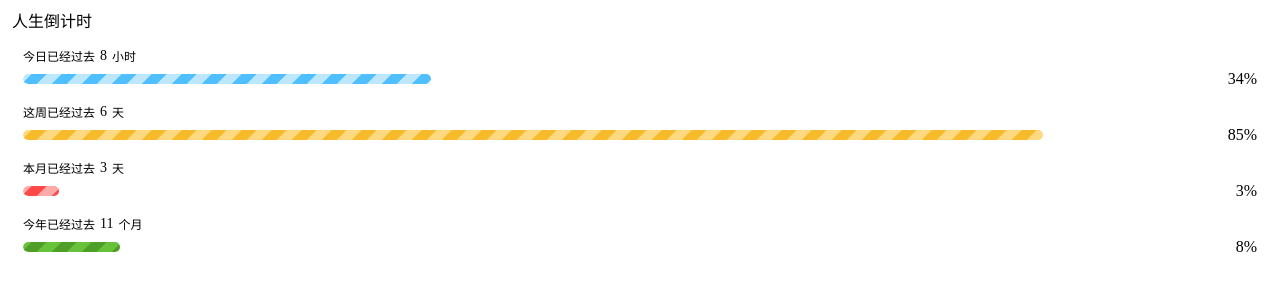
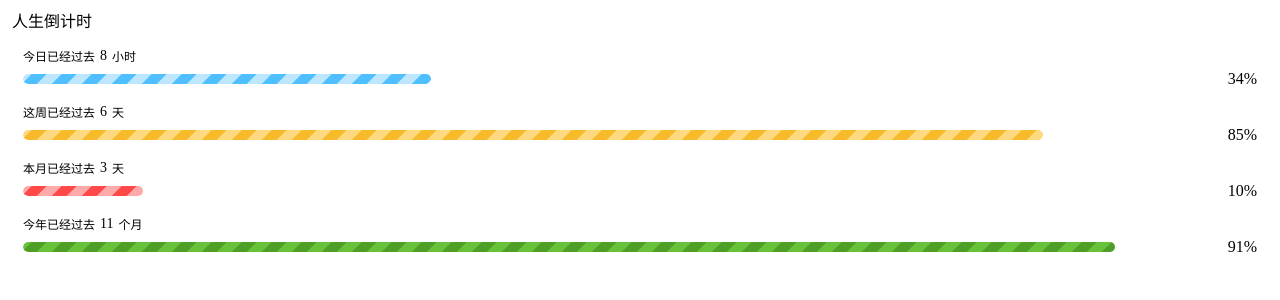
Before and after one commit to neila-a/countdown.js, a Next.js app: page / in a window 1280 px wide. Shown: the top 300 px of the page. Built offline with nearby package versions, Linux system fonts and the light colour scheme.

Commit message:
修改数值计算

```diff
--- a/pages/index.tsx
+++ b/pages/index.tsx
@@ -41,11 +41,11 @@
                 let year = new Date().getFullYear();
                 let calcDate = new Date().getDate() - 1;
                 let calcMonth = new Date().getMonth();
-                let monthAll = new Date(year, calcMonth, 0).getDate();
-                let calcMonthPassPercent = (date / monthAll) * 100;
+                let monthAll = new Date(year, calcMonth, 0).getDate(); // 一个月有多少天
                 setDate(calcDate);
+                let calcMonthPassPercent = (calcDate / monthAll) * 100;
                 setMonthPassPercent(parseInt(String(calcMonthPassPercent)));
-                let calcYearPass = (month / 12) * 100;
+                let calcYearPass = (calcMonth / 12) * 100;
                 setMonth(calcMonth);
                 setYearPass(parseInt(String(calcYearPass)));
             }
@@ -82,7 +82,7 @@
                             <i className="fas fa-hourglass-half"></i></span> 人生倒计时
                     </div>
                     <div className="content">
-                        <div className="item" id="dayProgress">
+                        <div className="item">
                             <div className="title">今日已经过去<span>{todayPassHours}</span>小时</div>
                             <div className="progress">
                                 <div className="progress-bar">
@@ -93,7 +93,7 @@
                                 <div className="progress-percentage">{todayPassHoursPercent}%</div>
                             </div>
                         </div>
-                        <div className="item" id="weekProgress">
+                        <div className="item">
                             <div className="title">这周已经过去<span>{weekDay}</span>天</div>
                             <div className="progress">
                                 <div className="progress-bar">
@@ -104,7 +104,7 @@
                                 <div className="progress-percentage">{weekDayPassPercent}%</div>
                             </div>
                         </div>
-                        <div className="item" id="monthProgress">
+                        <div className="item">
                             <div className="title">本月已经过去<span>{date}</span>天</div>
                             <div className="progress">
                                 <div className="progress-bar">
@@ -115,7 +115,7 @@
                                 <div className="progress-percentage">{monthPassPercent}%</div>
                             </div>
                         </div>
-                        <div className="item" id="yearProgress">
+                        <div className="item">
                             <div className="title">今年已经过去<span>{month}</span>个月</div>
                             <div className="progress">
                                 <div className="progress-bar">
```
